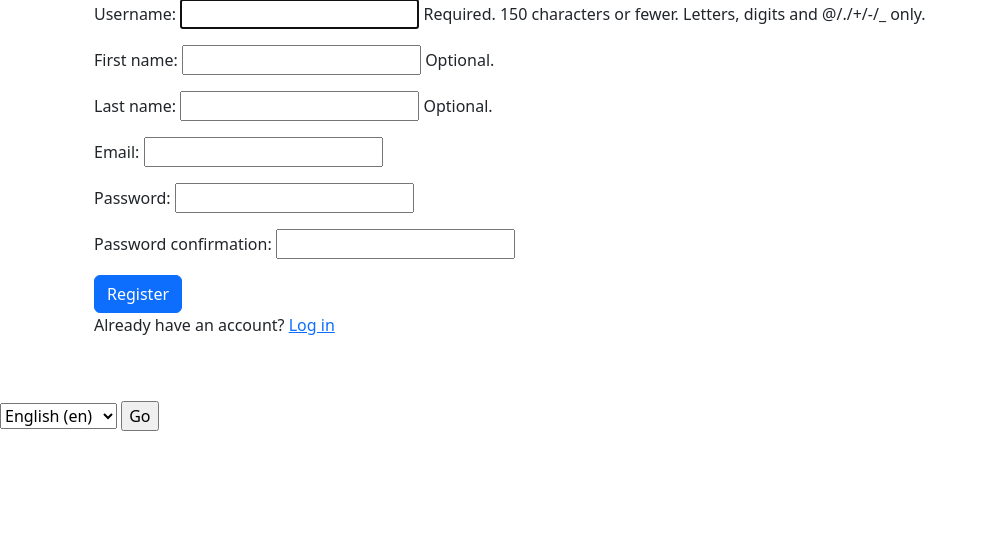
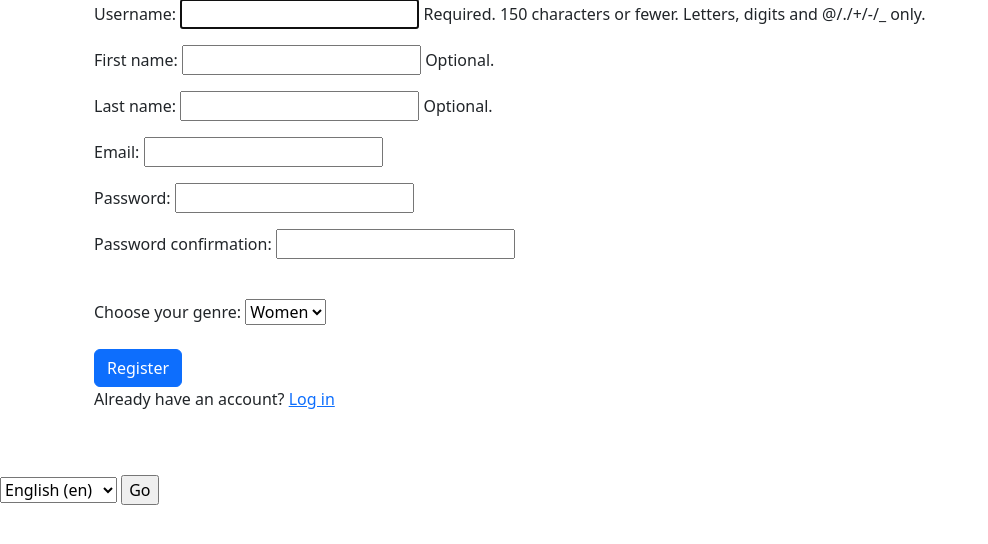
Before and after one commit to javiercavlop/decide, a Django app: page /authentication/signup/ in a window 1280 px wide. Shown: the part 105-649 px from the top of the page, without its empty margins (0-988 px from the left). Run offline with Django 3.2, Linux system fonts and the light colour scheme; parts of the project's set-up code (start-up, migrations or seed data) failed here and were passed over; some libraries are stand-ins or nearby versions.

Commit message:
FEAT: Change the html registration form
Added a gender field to the form

```diff
--- a/decide/visualizer/templates/signup.html
+++ b/decide/visualizer/templates/signup.html
@@ -27,6 +27,19 @@
 	<form method="POST">
 		{% csrf_token %}
 		{{ register_form.as_p }}
+        <br>
+        <!--Traducir-->
+        Choose your genre:
+        <select name="select">
+            <!--Traducir-->
+          <option value="M">Male</option>
+            <!--Traducir-->
+          <option value="W" selected>Women</option>
+            <!--Traducir-->
+          <option value="O">Other</option>
+        </select>
+        <br>
+        <br>
 		<!--Traducir-->
 		<button class="btn btn-primary" type="submit">Register</button>
 	</form>
```
